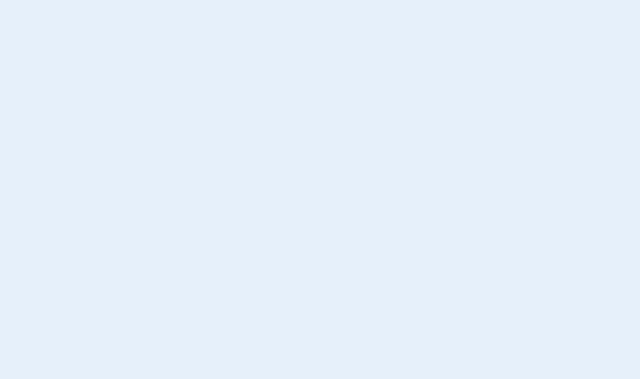
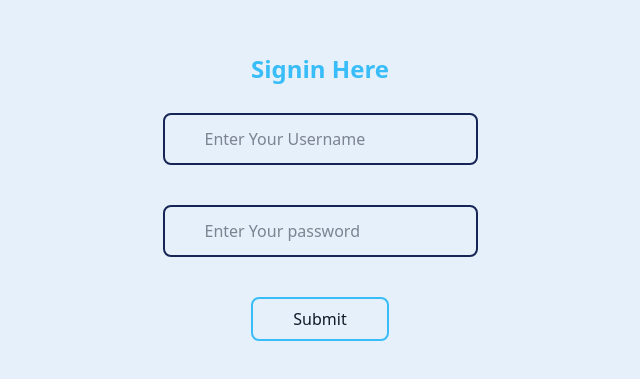
Before and after one commit to SavitarN/taskwave, a React (Vite) app: page /login in a window 1280 px wide. Before the commit this address had no page. Shown: the part 199-578 px from the top of the page, without its empty margins (320-960 px from the left). Built offline with nearby package versions, Linux system fonts and the light colour scheme.

Commit message:
feat: add login authentication

```diff
--- /dev/null
+++ b/src/components/layout/DashboardLayout.tsx
@@ -0,0 +1,15 @@
+import React from "react";
+import { Outlet } from "react-router";
+
+interface DashoboardLayoutProps {}
+
+const DashoboardLayout: React.FC<DashoboardLayoutProps> = (props) => {
+  return (
+    <div>
+      DashoboardLayout works!
+      <Outlet />
+    </div>
+  );
+};
+
+export default DashoboardLayout;
--- /dev/null
+++ b/src/pages/Dashboard.tsx
@@ -0,0 +1,9 @@
+import React from "react";
+
+interface DashboardProps {}
+
+const Dashboard: React.FC<DashboardProps> = (props) => {
+  return <div>Dashboard works!</div>;
+};
+
+export default Dashboard;
--- a/src/pages/LoginPage.tsx
+++ b/src/pages/LoginPage.tsx
@@ -0,0 +1,54 @@
+import React, { useState } from "react";
+import { Login } from "../utils/Login";
+import { useNavigate } from "react-router";
+
+interface LoginPageProps {}
+
+const LoginPage: React.FC<LoginPageProps> = (props) => {
+  const [username, setUsername] = useState("");
+  const [password, setPassword] = useState("");
+  const navigate = useNavigate();
+
+  const handleSubmit = () => {
+    const data = { username, password };
+    const result = Login(data);
+    if (result) {
+      navigate("/dashboard");
+    }
+  };
+  return (
+    <div className="flex flex-col justify-center items-center gap-5 p-10 md:p-7 xl:p-5 min-h-screen">
+      <h3 className="text-primary text-2xl font-bold">Signin Here</h3>
+      <form
+        onSubmit={handleSubmit}
+        className="flex flex-col p-6 md:p-4 xl:p-2  gap-10"
+      >
+        <input
+          type="text"
+          name="username"
+          placeholder="Enter Your Username"
+          onChange={(e) => setUsername(e.target.value)}
+          className="  px-10 py-3 rounded-md border-2 border-blue-950"
+          value={username}
+        />
+
+        <input
+          type="password"
+          name="password"
+          placeholder="Enter Your password"
+          className="  px-10 py-3 rounded-md border-2 border-blue-950"
+          onChange={(e) => setPassword(e.target.value)}
+          value={password}
+        />
+        <button
+          className="cursor-pointer px-10 border-primary border-2 w-fit m-auto rounded-md p-2 hover:animate-in "
+          type="submit"
+        >
+          Submit
+        </button>
+      </form>
+    </div>
+  );
+};
+
+export default LoginPage;
--- a/src/routes/Approute.tsx
+++ b/src/routes/Approute.tsx
@@ -4,6 +4,11 @@ import Layout from "../components/layout/MainLayout";
 import HomePage from "../pages/HomePage";
 import AuthLayout from "../components/layout/AuthLayout";
 import SigninPage from "../pages/SigninPage";
+
+import LoginPage from "../pages/LoginPage";
+
+import DashoboardLayout from "../components/layout/DashboardLayout";
+import Dashboard from "../pages/Dashboard";
 const AppRoute: React.FC = () => {
   return (
     <Routes>
@@ -14,6 +19,10 @@ const AppRoute: React.FC = () => {
 
       <Route element={<AuthLayout />}>
         <Route path="/signup" element={<SigninPage />} />
+        <Route path="/login" element={<LoginPage />} />
+      </Route>
+      <Route element={<DashoboardLayout />}>
+        <Route path="/dashboard" element={<Dashboard />} />
       </Route>
     </Routes>
   );
--- /dev/null
+++ b/src/utils/Login.tsx
@@ -0,0 +1,17 @@
+type user = {
+  username: string;
+  password: string;
+};
+type Login = (user: user) => boolean;
+
+export const Login = (user: user) => {
+  const { username, password } = user;
+  const storedData = localStorage.getItem("userdata");
+  if (storedData) {
+    const user: user = JSON.parse(storedData);
+
+    return user.username === username && user.password === password;
+  } else {
+    return false;
+  }
+};
```
